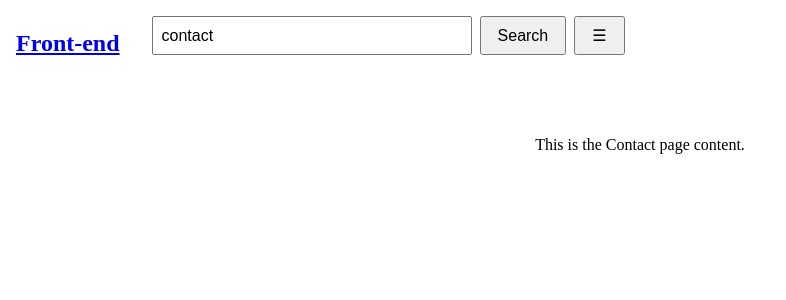
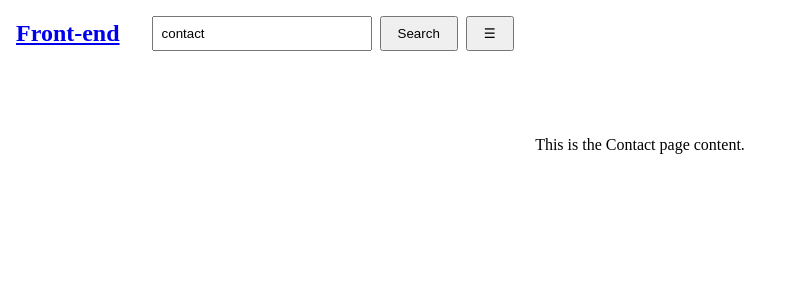
Before and after one commit to zoeznm/advanced_bomi, a Next.js app in the folder kbm/: page /contact in a window 1280 px wide. Shown: the top 300 px of the page, without its empty margins (0-786 px from the left). Built offline with nearby package versions, Linux system fonts and the light colour scheme.

Commit message:
검색창에 검색기록 만들기

```diff
--- a/kbm/src/components/SearchBar.tsx
+++ b/kbm/src/components/SearchBar.tsx
@@ -1,23 +1,76 @@
 // File: src/components/SearchBar.tsx
-import { useState, FormEvent } from 'react';
+import { useState, FormEvent, useRef, useEffect } from 'react';
 import { useRouter } from 'next/router';
 import '../styles/SearchBar.css';
 
-type Props = { onMenuClick: () => void; initialQuery?: string; hideMenuButton?: boolean; };
+type Props = {
+  onMenuClick: () => void;
+  initialQuery?: string;
+  hideMenuButton?: boolean;
+};
+
+const STATIC_SUGGESTIONS = ['bomi', 'projects', 'contact'];
+
 export default function SearchBar({ onMenuClick, initialQuery = '', hideMenuButton = false }: Props) {
   const [query, setQuery] = useState(initialQuery);
+  const [showSuggestions, setShowSuggestions] = useState(false);
   const router = useRouter();
+  const wrapperRef = useRef<HTMLDivElement>(null);
+
   const handleSearch = (e: FormEvent) => {
     e.preventDefault();
-    const q = query.trim().toLowerCase();
-    router.push(q === 'bomi' ? '/bomi' : q === 'projects' ? '/projects' : q === 'contact' ? '/contact' : '/mainpage');
+    navigate(query);
+  };
+
+  const navigate = (q: string) => {
+    const lower = q.trim().toLowerCase();
+    if (lower === 'bomi') router.push('/bomi');
+    else if (lower === 'projects') router.push('/projects');
+    else if (lower === 'contact') router.push('/contact');
+    else router.push('/mainpage');
     setQuery('');
+    setShowSuggestions(false);
   };
+
+  // Close suggestions on outside click
+  useEffect(() => {
+    function handleClickOutside(event: MouseEvent) {
+      if (wrapperRef.current && !wrapperRef.current.contains(event.target as Node)) {
+        setShowSuggestions(false);
+      }
+    }
+    document.addEventListener('mousedown', handleClickOutside);
+    return () => document.removeEventListener('mousedown', handleClickOutside);
+  }, []);
+
+  const filtered = STATIC_SUGGESTIONS.filter(item =>
+    item.startsWith(query.trim().toLowerCase())
+  );
+
   return (
-    <form className="searchForm" onSubmit={handleSearch}>
-      <input type="text" placeholder="Search..." value={query} onChange={e => setQuery(e.target.value)} />
-      <button type="submit">Search</button>
-      {!hideMenuButton && <button type="button" onClick={onMenuClick}>☰</button>}
-    </form>
+    <div className="searchWrapper" ref={wrapperRef}>
+      <form className="searchForm" onSubmit={handleSearch}>
+        <input
+          type="text"
+          placeholder="Search..."
+          value={query}
+          onChange={e => setQuery(e.target.value)}
+          onFocus={() => setShowSuggestions(true)}
+        />
+        <button type="submit">Search</button>
+        {!hideMenuButton && (
+          <button type="button" onClick={onMenuClick}>☰</button>
+        )}
+      </form>
+      {showSuggestions && (
+        <ul className="suggestions">
+          {filtered.map(item => (
+            <li key={item} onClick={() => navigate(item)}>
+              {item}
+            </li>
+          ))}
+        </ul>
+      )}
+    </div>
   );
 }
--- a/kbm/src/styles/SearchBar.css
+++ b/kbm/src/styles/SearchBar.css
@@ -1,18 +1,46 @@
+/* File: src/styles/SearchBar.css */
+.searchWrapper {
+  position: relative;
+  display: inline-block;
+}
+
 .searchForm {
   display: flex;
-  justify-content: center;
   gap: 0.5rem;
-  margin-bottom: 1rem;
+  margin-bottom: 0;
 }
 
 .searchForm input {
-  width: 300px;
+  width: 200px;
   padding: 0.5rem;
-  font-size: 1rem;
 }
 
 .searchForm button {
   padding: 0.5rem 1rem;
-  font-size: 1rem;
   cursor: pointer;
 }
+
+.suggestions {
+  position: absolute;
+  top: 100%;
+  left: 0;
+  right: 0;
+  background: #fff;
+  border: 1px solid #ccc;
+  border-top: none;
+  list-style: none;
+  margin: 0;
+  padding: 0;
+  max-height: 150px;
+  overflow-y: auto;
+  z-index: 10;
+}
+
+.suggestions li {
+  padding: 0.5rem;
+  cursor: pointer;
+}
+
+.suggestions li:hover {
+  background-color: #f0f0f0;
+}
```
